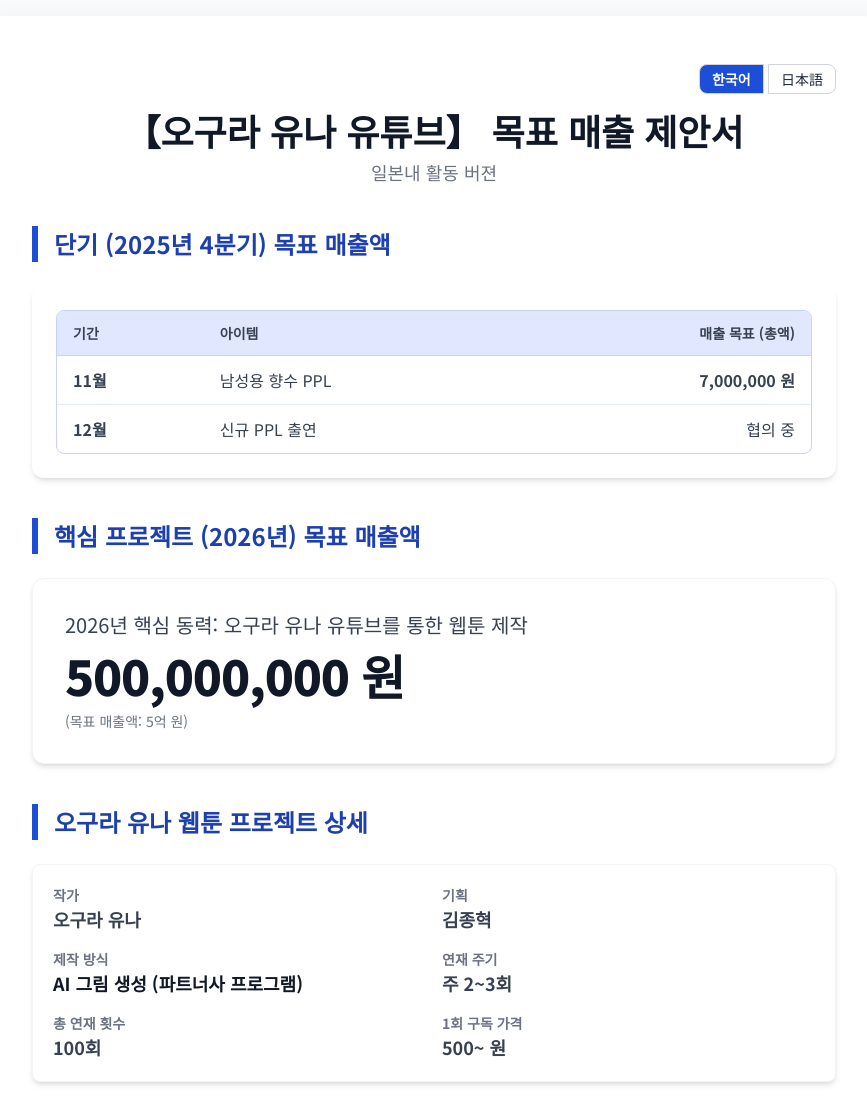
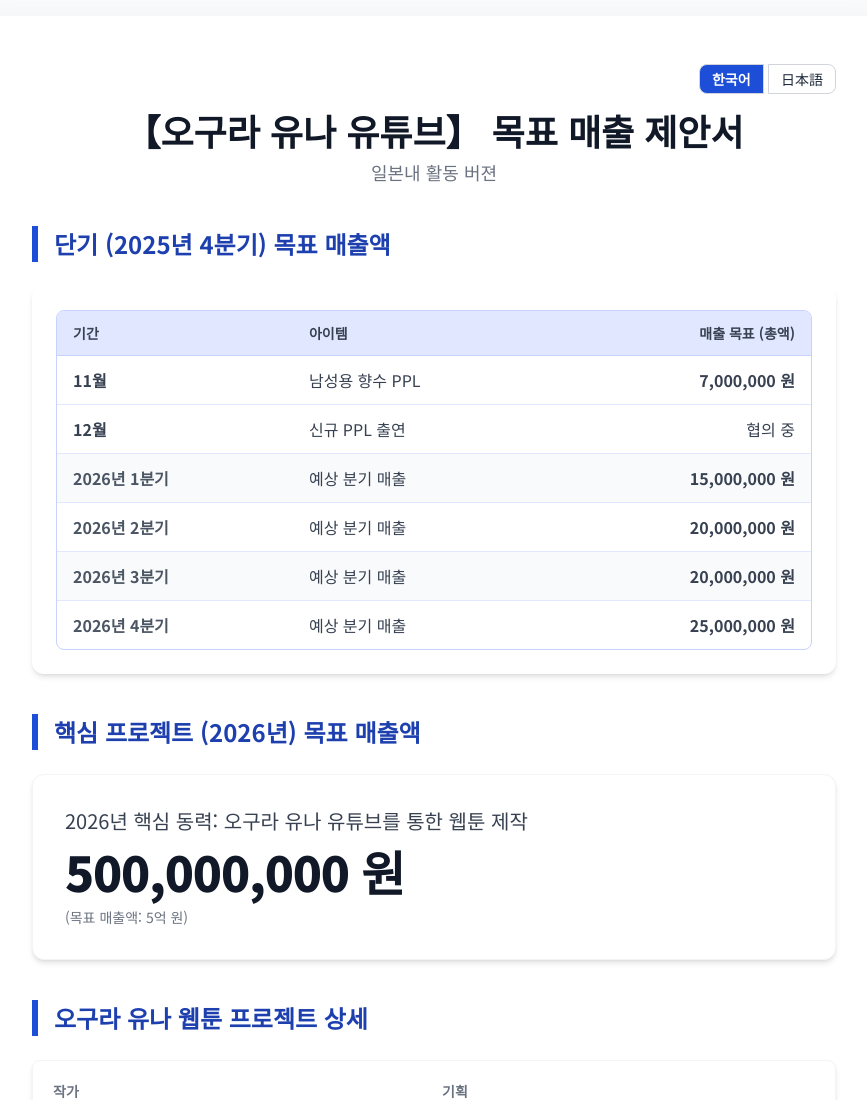
Before and after one commit to kosd3/O9, a plain HTML site: page index.html in a window 1280 px wide. Shown: the top 1100 px of the page, without its empty margins (206-1073 px from the left). Drawn offline with nearby package versions, Linux system fonts and the light colour scheme.

Commit message:
Update index.html

```diff
--- a/index.html
+++ b/index.html
@@ -129,6 +129,28 @@
                                 <td class="px-2 py-2 text-sm sm:px-4 sm:py-3 sm:text-base" data-ko="신규 PPL 출연" data-ja="新規PPL出演">신규 PPL 출연</td>
                                 <td class="px-2 py-2 text-right text-sm sm:px-4 sm:py-3 sm:text-base" data-ko="협의 중" data-ja="協議中">협의 중</td>
                             </tr>
+                            <!-- 2026년 예상 매출액 추가 시작 -->
+                            <tr class="hover:bg-indigo-50 transition-colors bg-gray-50">
+                                <td class="px-2 py-2 font-bold text-sm sm:px-4 sm:py-3 sm:text-base text-gray-600" data-ko="2026년 1분기" data-ja="2026年 第1四半期">2026년 1분기</td>
+                                <td class="px-2 py-2 text-sm sm:px-4 sm:py-3 sm:text-base" data-ko="예상 분기 매출" data-ja="予想四半期売上">예상 분기 매출</td>
+                                <td class="px-2 py-2 text-right font-bold text-gray-700 text-sm sm:px-4 sm:py-3 sm:text-base" data-ko="15,000,000 원" data-ja="15,000,000 원">15,000,000 원</td>
+                            </tr>
+                            <tr class="hover:bg-indigo-50 transition-colors">
+                                <td class="px-2 py-2 font-bold text-sm sm:px-4 sm:py-3 sm:text-base text-gray-600" data-ko="2026년 2분기" data-ja="2026年 第2四半期">2026년 2분기</td>
+                                <td class="px-2 py-2 text-sm sm:px-4 sm:py-3 sm:text-base" data-ko="예상 분기 매출" data-ja="予想四半期売上">예상 분기 매출</td>
+                                <td class="px-2 py-2 text-right font-bold text-gray-700 text-sm sm:px-4 sm:py-3 sm:text-base" data-ko="20,000,000 원" data-ja="20,000,000 원">20,000,000 원</td>
+                            </tr>
+                            <tr class="hover:bg-indigo-50 transition-colors bg-gray-50">
+                                <td class="px-2 py-2 font-bold text-sm sm:px-4 sm:py-3 sm:text-base text-gray-600" data-ko="2026년 3분기" data-ja="2026年 第3四半期">2026년 3분기</td>
+                                <td class="px-2 py-2 text-sm sm:px-4 sm:py-3 sm:text-base" data-ko="예상 분기 매출" data-ja="予想四半期売上">예상 분기 매출</td>
+                                <td class="px-2 py-2 text-right font-bold text-gray-700 text-sm sm:px-4 sm:py-3 sm:text-base" data-ko="20,000,000 원" data-ja="20,000,000 원">20,000,000 원</td>
+                            </tr>
+                            <tr class="hover:bg-indigo-50 transition-colors">
+                                <td class="px-2 py-2 font-bold text-sm sm:px-4 sm:py-3 sm:text-base text-gray-600" data-ko="2026년 4분기" data-ja="2026年 第4四半期">2026년 4분기</td>
+                                <td class="px-2 py-2 text-sm sm:px-4 sm:py-3 sm:text-base" data-ko="예상 분기 매출" data-ja="予想四半期売上">예상 분기 매출</td>
+                                <td class="px-2 py-2 text-right font-bold text-gray-700 text-sm sm:px-4 sm:py-3 sm:text-base" data-ko="25,000,000 원" data-ja="25,000,000 원">25,000,000 원</td>
+                            </tr>
+                            <!-- 2026년 예상 매출액 추가 끝 -->
                         </tbody>
                     </table>
                 </div>
```
